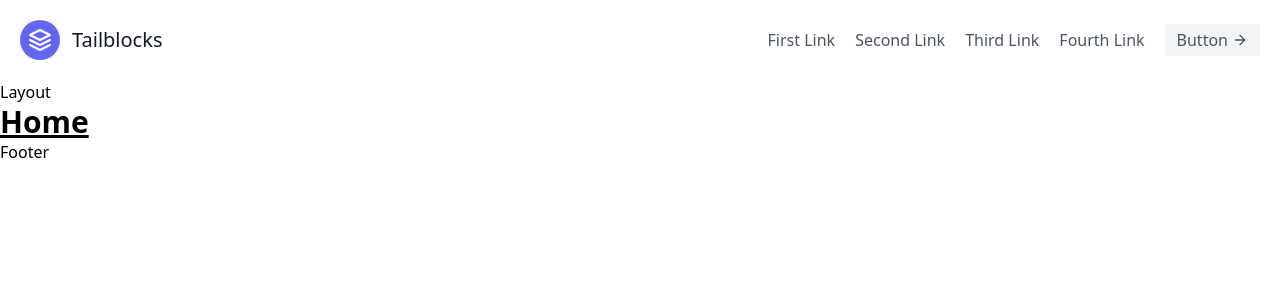
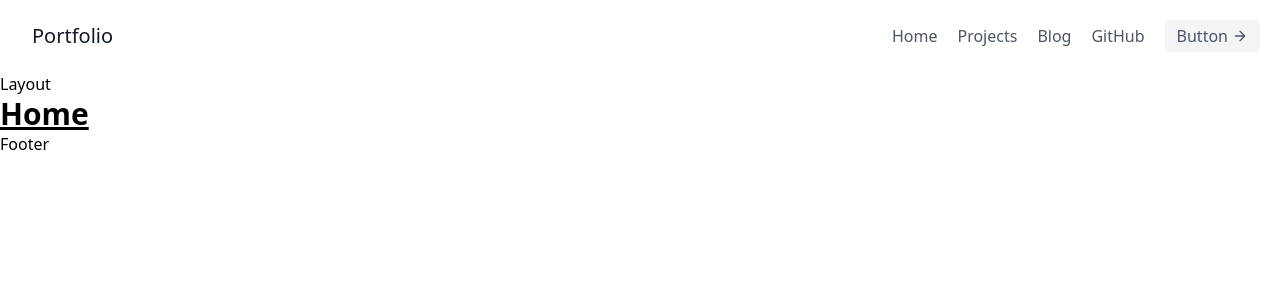
Before and after one commit to Eun-Ng/Next-Portfolio, a Next.js app: page / in a window 1280 px wide. Shown: the top 300 px of the page. Built offline with nearby package versions, Linux system fonts and the light colour scheme.

Commit message:
Fix Header

```diff
--- a/components/Header.js
+++ b/components/Header.js
@@ -4,25 +4,13 @@ const Header = () => {
       <header className='text-gray-600 body-font'>
         <div className='container mx-auto flex flex-wrap p-5 flex-col md:flex-row items-center'>
           <a className='flex title-font font-medium items-center text-gray-900 mb-4 md:mb-0'>
-            <svg
-              xmlns='http://www.w3.org/2000/svg'
-              fill='none'
-              stroke='currentColor'
-              strokeLinecap='round'
-              strokeLinejoin='round'
-              strokeWidth='2'
-              className='w-10 h-10 text-white p-2 bg-indigo-500 rounded-full'
-              viewBox='0 0 24 24'
-            >
-              <path d='M12 2L2 7l10 5 10-5-10-5zM2 17l10 5 10-5M2 12l10 5 10-5'></path>
-            </svg>
-            <span className='ml-3 text-xl'>Tailblocks</span>
+            <span className='ml-3 text-xl'>Portfolio</span>
           </a>
           <nav className='md:ml-auto flex flex-wrap items-center text-base justify-center'>
-            <a className='mr-5 hover:text-gray-900'>First Link</a>
-            <a className='mr-5 hover:text-gray-900'>Second Link</a>
-            <a className='mr-5 hover:text-gray-900'>Third Link</a>
-            <a className='mr-5 hover:text-gray-900'>Fourth Link</a>
+            <a className='mr-5 hover:text-gray-900'>Home</a>
+            <a className='mr-5 hover:text-gray-900'>Projects</a>
+            <a className='mr-5 hover:text-gray-900'>Blog</a>
+            <a className='mr-5 hover:text-gray-900'>GitHub</a>
           </nav>
           <button className='inline-flex items-center bg-gray-100 border-0 py-1 px-3 focus:outline-none hover:bg-gray-200 rounded text-base mt-4 md:mt-0'>
             Button
--- a/pages/index.js
+++ b/pages/index.js
@@ -5,7 +5,7 @@ export default function Home() {
   return (
     <Layout>
       <Head>
-        <title>Eun-Ng Portfolio</title>
+        <title>Eun - Portfolio</title>
         <meta name='description' content='남궁은 포트폴리오' />
         <link rel='icon' href='/favicon.ico' />
       </Head>
```
